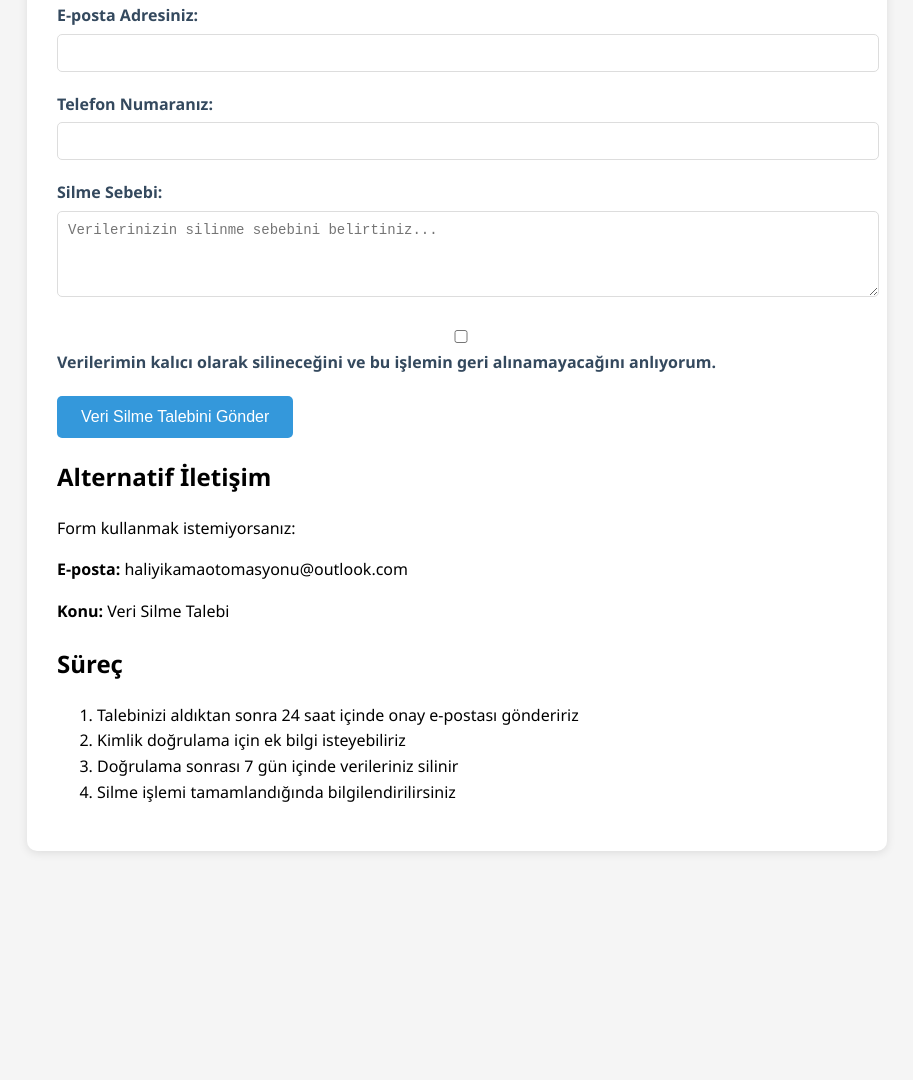
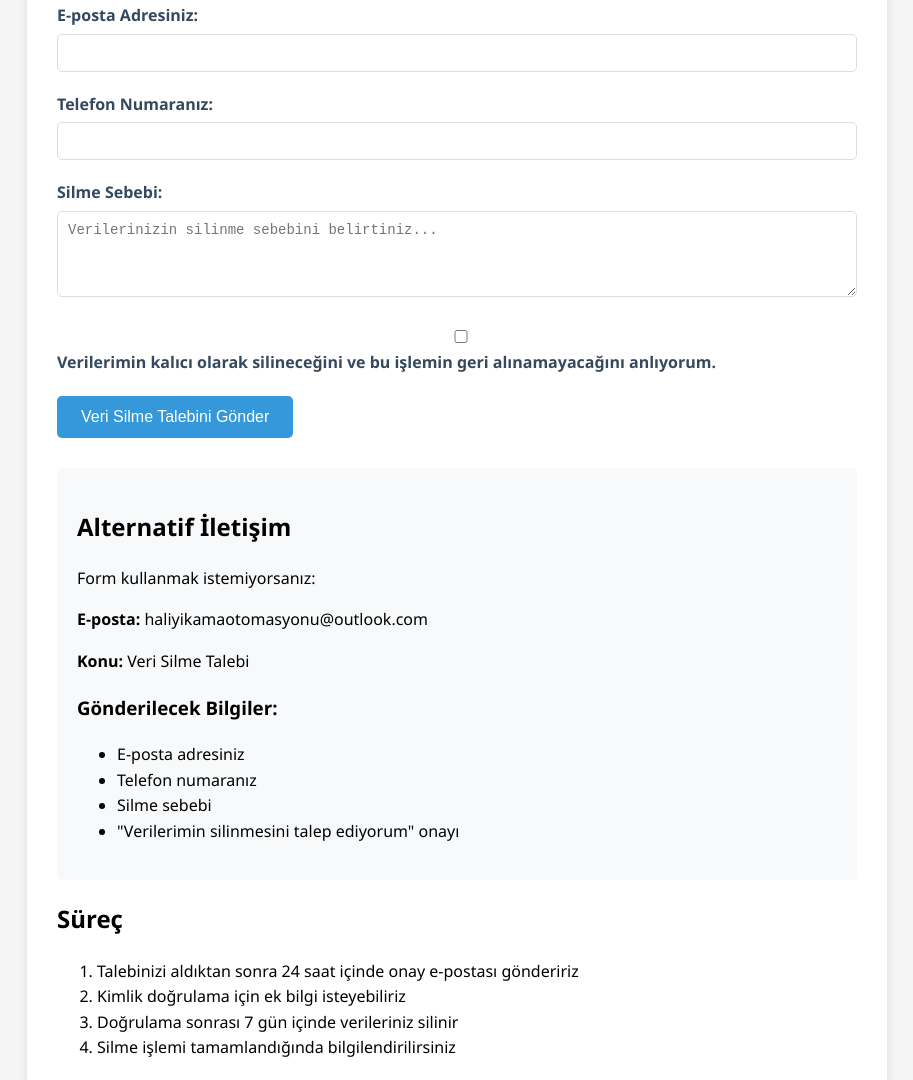
Before and after one commit to admkrt2120/hal--y-kama-gizlilik-politikas-, a plain HTML site: page veri-silme.html in a window 1280 px wide. Shown: the part 512-1592 px from the top of the page, without its empty margins (183-1096 px from the left). Before the commit the page ends 1383 px from the top, so only its background shows below. Drawn offline with Linux system fonts and the light colour scheme.

Commit message:
Update veri-silme.html

```diff
--- a/veri-silme.html
+++ b/veri-silme.html
@@ -41,6 +41,7 @@
             border: 1px solid #ddd;
             border-radius: 5px;
             font-size: 14px;
+            box-sizing: border-box;
         }
         button {
             background-color: #3498DB;
@@ -60,6 +61,12 @@
             padding: 15px;
             border-radius: 5px;
             margin-bottom: 20px;
+        }
+        .contact-info {
+            background-color: #F8F9FA;
+            padding: 20px;
+            border-radius: 5px;
+            margin-top: 30px;
         }
     </style>
 </head>
@@ -82,7 +89,9 @@
         </ul>
 
         <h2>Talep Formu</h2>
-        <form action="mailto:gizlilik@halıyıkamaotomasyon.com" method="post" enctype="text/plain">
+        <form action="mailto:haliyikamaotomasyonu@outlook.com" method="post" enctype="text/plain">
+            <input type="hidden" name="subject" value="Veri Silme Talebi">
+
             <div class="form-group">
                 <label for="email">E-posta Adresiniz:</label>
                 <input type="email" id="email" name="email" required>
@@ -108,10 +117,20 @@
             <button type="submit">Veri Silme Talebini Gönder</button>
         </form>
 
-        <h2>Alternatif İletişim</h2>
-        <p>Form kullanmak istemiyorsanız:</p>
-        <p><strong>E-posta:</strong> haliyikamaotomasyonu@outlook.com</p>
-        <p><strong>Konu:</strong> Veri Silme Talebi</p>
+        <div class="contact-info">
+            <h2>Alternatif İletişim</h2>
+            <p>Form kullanmak istemiyorsanız:</p>
+            <p><strong>E-posta:</strong> haliyikamaotomasyonu@outlook.com</p>
+            <p><strong>Konu:</strong> Veri Silme Talebi</p>
+
+            <h3>Gönderilecek Bilgiler:</h3>
+            <ul>
+                <li>E-posta adresiniz</li>
+                <li>Telefon numaranız</li>
+                <li>Silme sebebi</li>
+                <li>"Verilerimin silinmesini talep ediyorum" onayı</li>
+            </ul>
+        </div>
 
         <h2>Süreç</h2>
         <ol>
```
